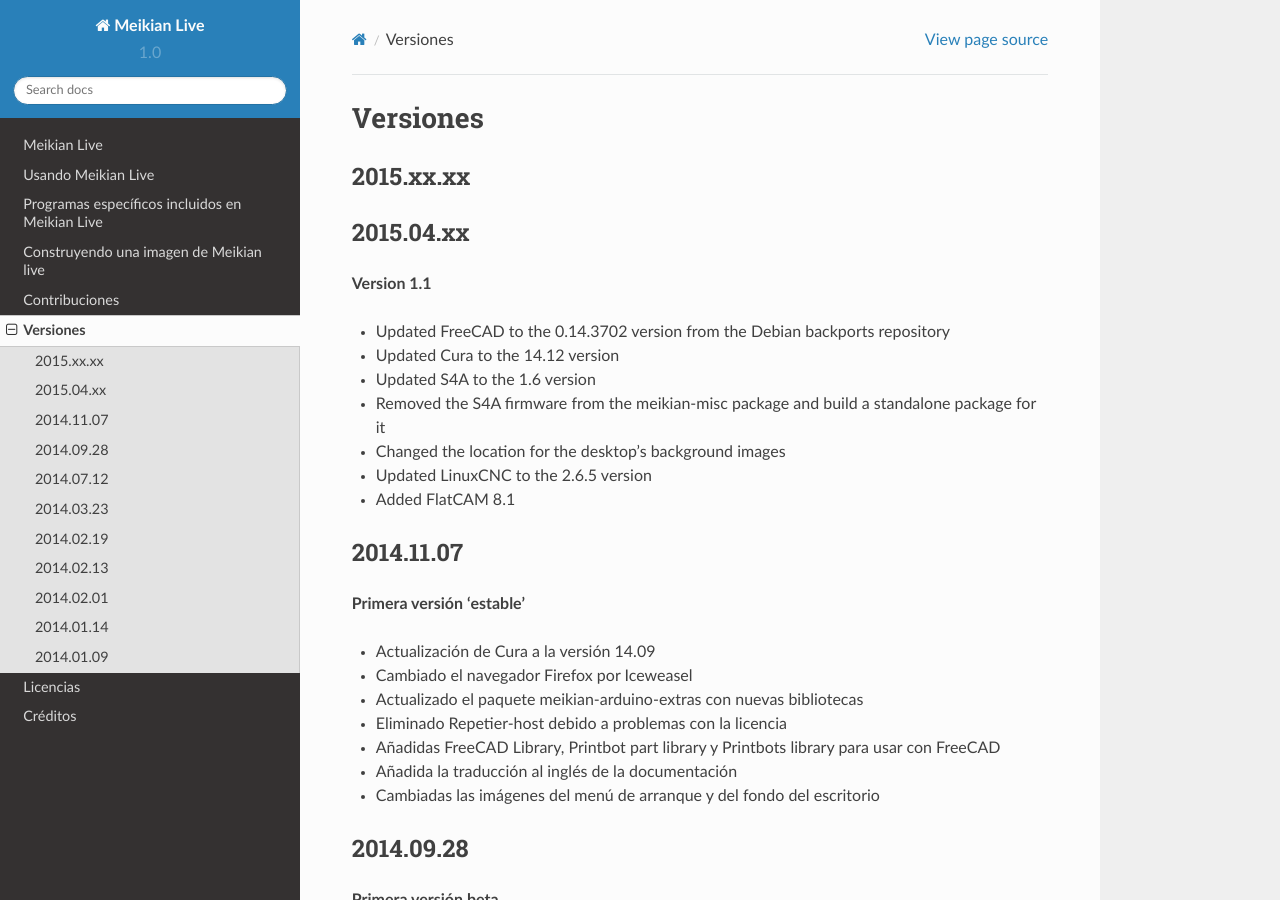
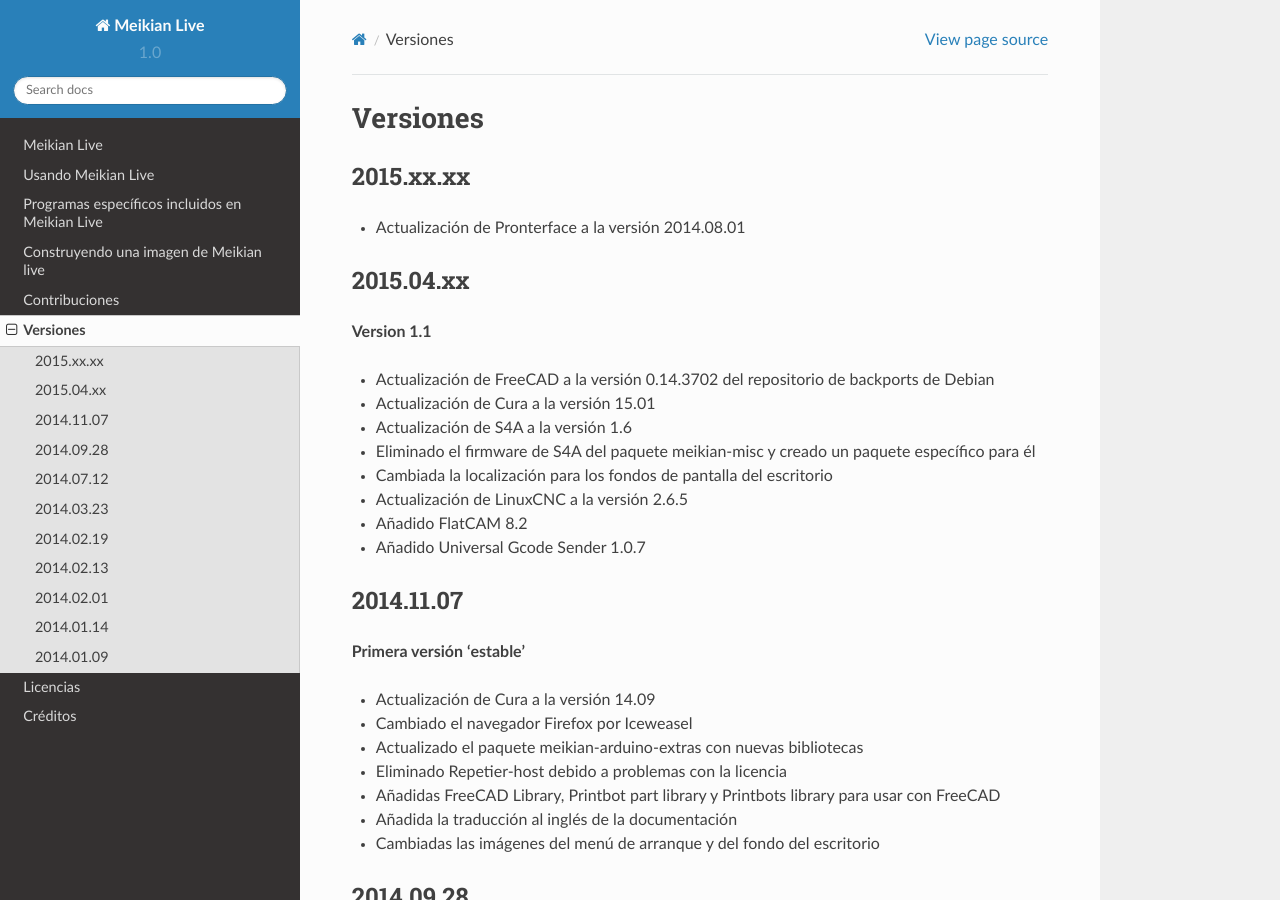
Before and after one commit to mo22de/meikian-dev, a Sphinx documentation site: the page built from docs/es/source/versiones.rst, in a window 1280 px wide and 900 px high. Built offline with Sphinx 7.4.7 and the Read the Docs theme 2.0.0, drawn with Linux system fonts in a browser that asks for light colours.

Commit message:
updated english and spanish documentation

```diff
--- a/HISTORY.rst
+++ b/HISTORY.rst
@@ -7,6 +7,7 @@ History
 2015.xx.xx
 ~~~~~~~~~~
 
+* Updated Printrun to the 2014.08.01 version
 
 
 2015.04.xx
@@ -15,12 +16,13 @@ History
 **1.1 Version**
 
 * Updated FreeCAD to the 0.14.3702 version from the Debian backports repository
-* Updated Cura to the 14.12 version
+* Updated Cura to the 15.01 version
 * Updated S4A to the 1.6 version
 * Removed the S4A firmware from the meikian-misc package and build a standalone package for it
 * Changed the location for the desktop's background images
 * Updated LinuxCNC to the 2.6.5 version
-* Added FlatCAM 8.1
+* Added FlatCAM 8.2
+* Added Universal Gcode Sender 1.0.7
 
 
 2014.11.07
--- a/docs/es/source/versiones.rst
+++ b/docs/es/source/versiones.rst
@@ -7,6 +7,7 @@ Versiones
 2015.xx.xx
 ~~~~~~~~~~
 
+* Actualización de Pronterface a la versión 2014.08.01
 
 
 2015.04.xx
@@ -14,13 +15,14 @@ Versiones
 
 **Version 1.1**
 
-* Updated FreeCAD to the 0.14.3702 version from the Debian backports repository
-* Updated Cura to the 14.12 version
-* Updated S4A to the 1.6 version
-* Removed the S4A firmware from the meikian-misc package and build a standalone package for it
-* Changed the location for the desktop's background images
-* Updated LinuxCNC to the 2.6.5 version
-* Added FlatCAM 8.1
+* Actualización de FreeCAD a la versión 0.14.3702 del repositorio de backports de Debian
+* Actualización de Cura a la versión 15.01
+* Actualización de S4A a la versión 1.6
+* Eliminado el firmware de S4A del paquete meikian-misc y creado un paquete específico para él
+* Cambiada la localización para los fondos de pantalla del escritorio
+* Actualización de LinuxCNC a la versión 2.6.5
+* Añadido FlatCAM 8.2
+* Añadido Universal Gcode Sender 1.0.7
 
 
 2014.11.07
```
